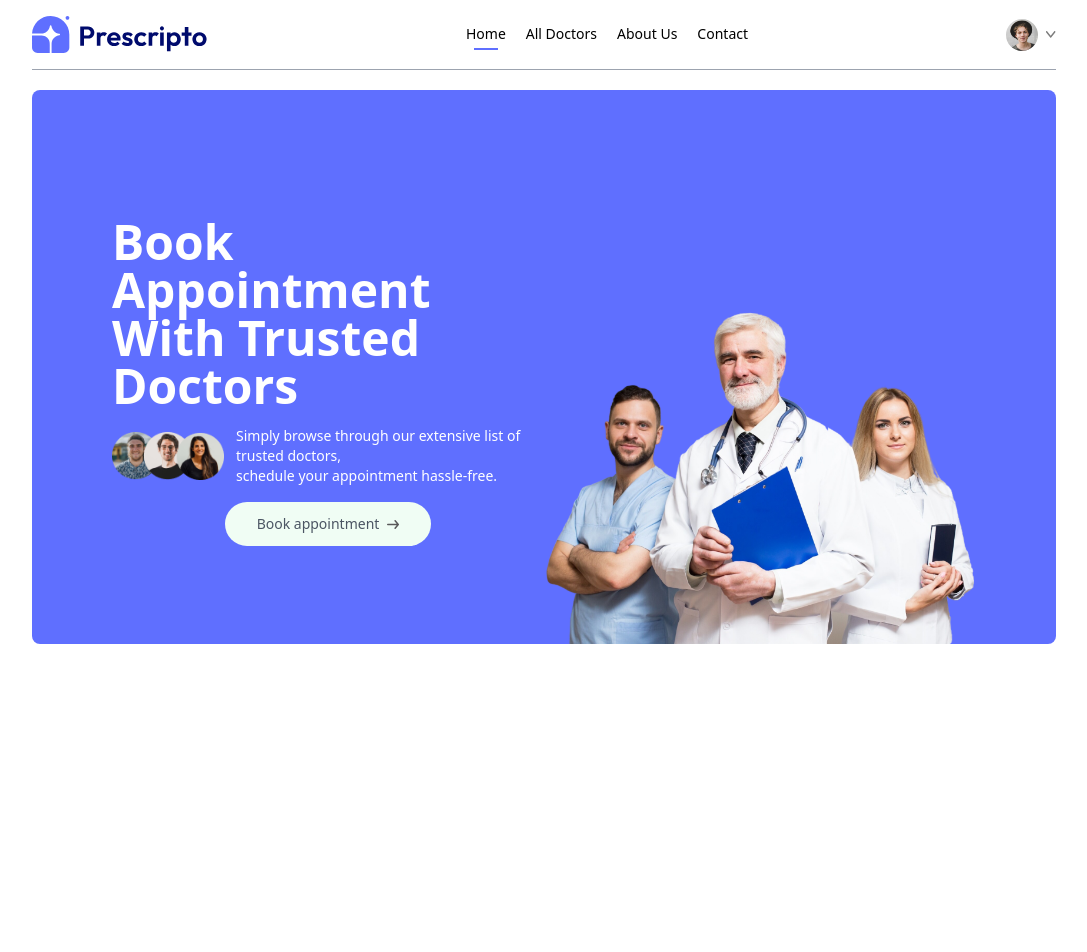
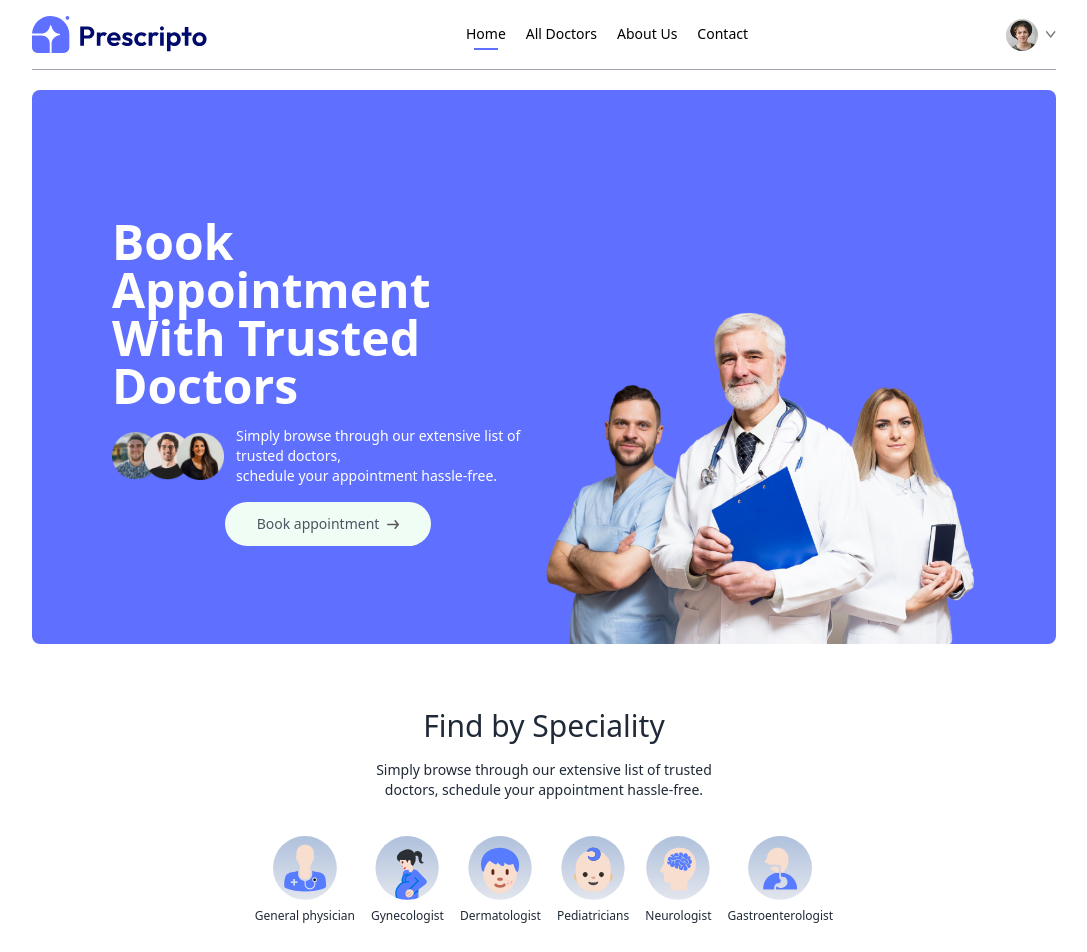
Before and after one commit to mehedifiz/Medico-Hospital-Client, a React app: page / in a window 1280 px wide. Shown: the top 952 px of the page, without its empty margins (96-1183 px from the left). Before the commit the page ends 800 px from the top, so only its background shows below. Built offline with nearby package versions, Linux system fonts and the light colour scheme; the HTML template or start-up script is replaced by a standard one.

Commit message:
Speciality section

```diff
--- a/src/compnents/Header.jsx
+++ b/src/compnents/Header.jsx
@@ -16,7 +16,7 @@
                     schedule your appointment hassle-free.</p>
                 </div>
 
-                <a className="flex items-center gap-2 px-8 py-3 bg-green-50 rounded-full text-gray-600 text-sm m-auto md:m-0 hover:scale-105 transition-all duration-300" href="">Book appointment
+                <a  href='#speciality' className="flex items-center gap-2 px-8 py-3 bg-green-50 rounded-full text-gray-600 text-sm m-auto md:m-0 hover:scale-105 transition-all duration-300"  >Book appointment
                 <img className="w-3" src={assets.arrow_icon} alt="" />
                      </a>
             </div>
--- /dev/null
+++ b/src/compnents/SpecialityMenu.jsx
@@ -0,0 +1,32 @@
+import { specialityData } from "../assets/assets";
+import { Link } from 'react-router-dom';
+
+const SpecialityMenu = () => {
+    return (
+        <div className="flex flex-col items-center py-16 gap-4 text-gray-800 " id="#speciality">
+
+            <h1 className="text-3xl font-medium">Find by Speciality </h1>
+
+            <p className="sm:w-1/3 text-center text-sm">Simply browse through our extensive list of trusted doctors, schedule your appointment hassle-free.</p>
+
+            <div className="flex sm:justify-center gap-4 pt-5 w-full overflow-scroll">
+                {
+                    specialityData.map((data , idx) => (
+                        <Link onClick={()=>scrollTo(0,0)} className="flex flex-col items-center text-xs cursor-pointer flex-shrink-0  hover:translate-y-[-10px] transition-all duration-500 "  key={idx} to={`/doctors/${data.speciality}`}>
+                            <img className="w-16 sm:2-24 mb-2" src={data.image} alt="" />
+                            <p >{data.speciality}</p>
+
+                        </Link>
+                    ))
+                }
+
+            </div>
+
+
+
+
+        </div>
+    );
+};
+
+export default SpecialityMenu;
--- a/src/pages/Home.jsx
+++ b/src/pages/Home.jsx
@@ -1,4 +1,5 @@
 import Header from "../compnents/Header";
+import SpecialityMenu from "../compnents/SpecialityMenu";
 
 const Home = () => {
     return (
@@ -6,6 +7,8 @@
 
             <Header/>
 
+            <SpecialityMenu/>
+
 
         </div>
     );
```
